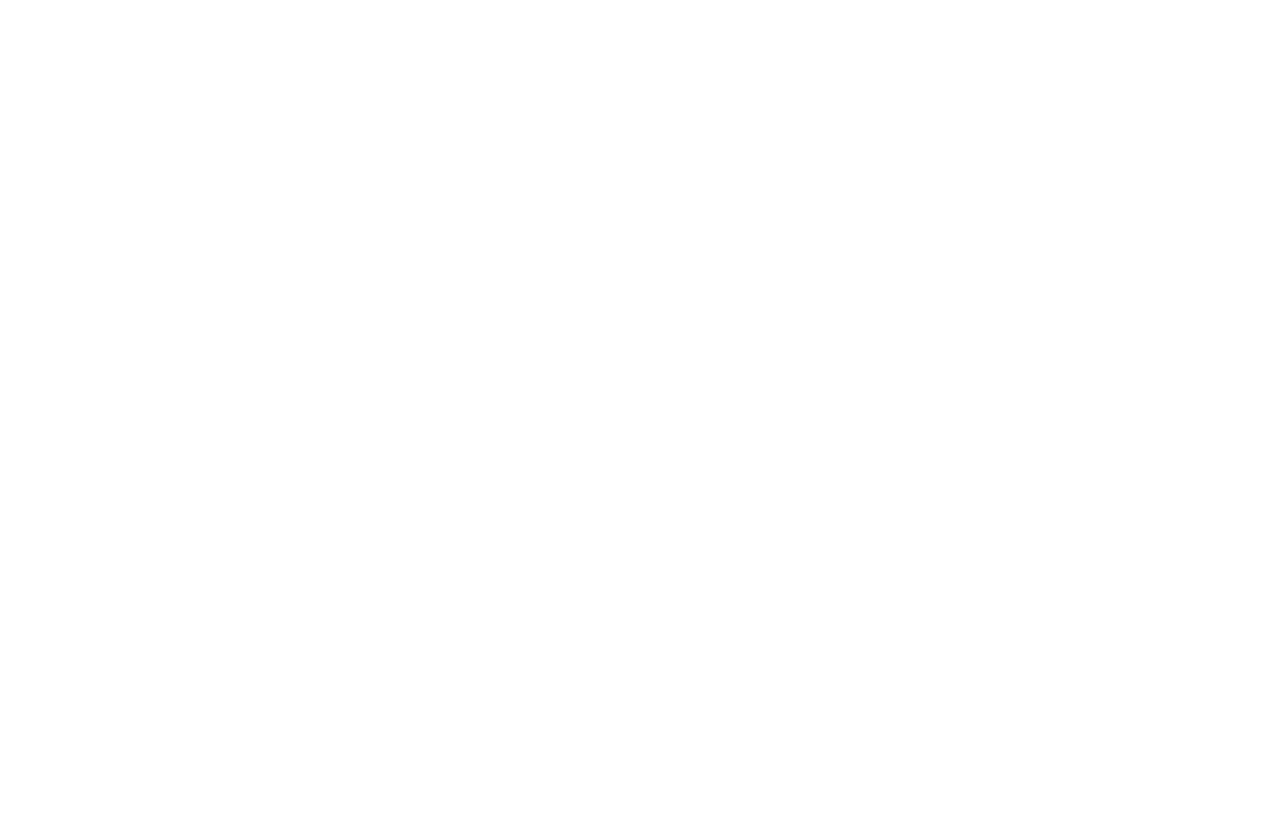
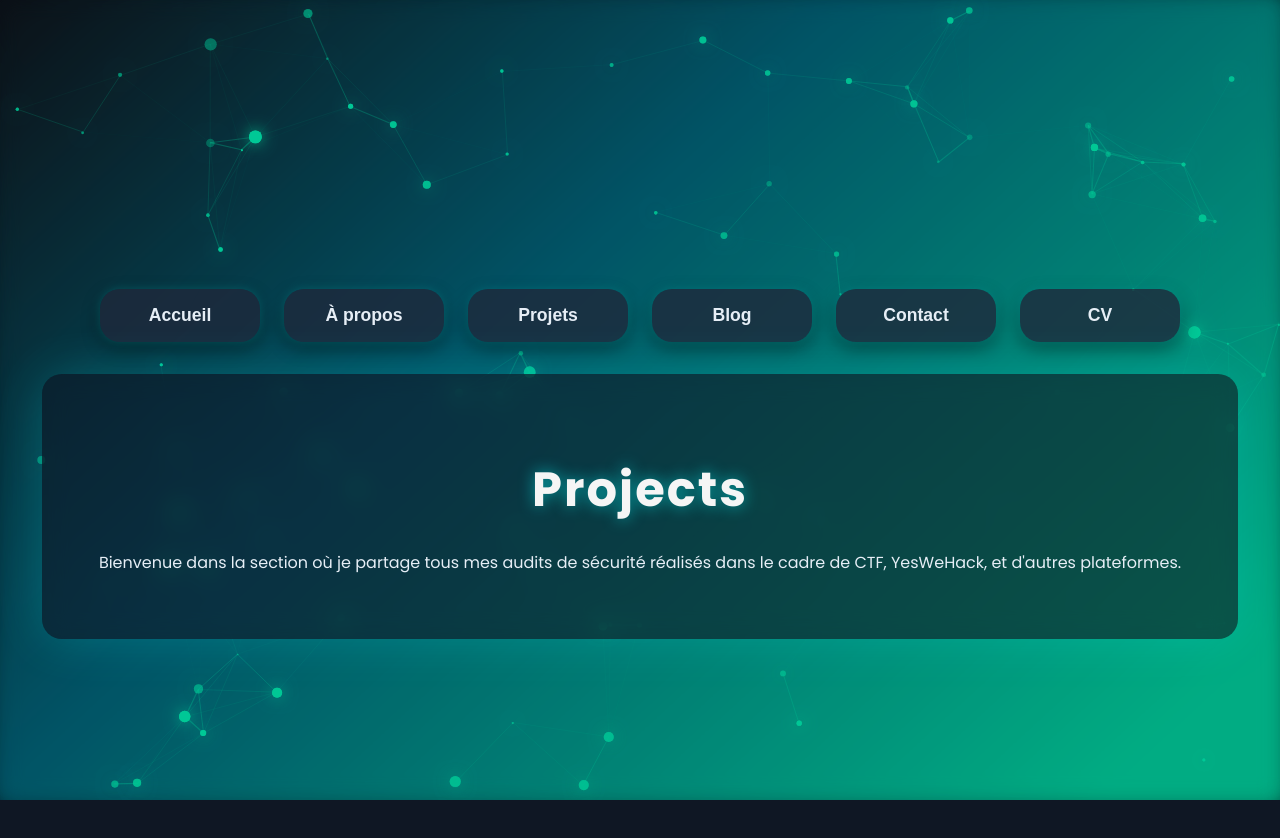
Before and after one commit to ftTower/portfolio, a plain HTML site: page projets.html in a window 1280 px wide. Before the commit the page ends 800 px from the top, so only its background shows below. Drawn offline with Linux system fonts and the light colour scheme; animation ran at ten frames a second.

Commit message:
Add HTML structure and navigation for portfolio pages; create Makefile for local server

```diff
--- a/about.html
+++ b/about.html
@@ -0,0 +1,32 @@
+<!DOCTYPE html>
+<html lang="fr">
+<head>
+  <meta charset="UTF-8" />
+  <meta name="viewport" content="width=device-width, initial-scale=1" />
+  <title>Portfolio de Thomas Auer - Rapports</title>
+  <link rel="preconnect" href="https://fonts.googleapis.com" />
+  <link rel="preconnect" href="https://fonts.gstatic.com" crossorigin />
+  <link href="https://fonts.googleapis.com/css2?family=Poppins:wght@300;400;600;700&display=swap" rel="stylesheet" />
+  <link rel="stylesheet" href="css/style.css" />
+</head>
+<body>
+
+  <nav class="btn-container">
+    <a href="index.html" class="btn-link"><button class="btn">Accueil</button></a>
+    <a href="about.html" class="btn-link"><button class="btn">À propos</button></a>
+    <a href="projets.html" class="btn-link"><button class="btn">Projets</button></a>
+    <a href="blog.html" class="btn-link"><button class="btn">Blog</button></a>
+    <a href="contact.html" class="btn-link"><button class="btn">Contact</button></a>
+    <a href="cv.html" class="btn-link"><button class="btn">CV</button></a>
+  </nav>
+
+  <canvas id="animated-background"></canvas>
+
+  <div class="content-container">
+    <h1>a propos</h1>
+  </div>
+
+  <script src="js/particles.js"></script>
+
+</body>
+</html>
--- a/projets.html
+++ b/projets.html
@@ -0,0 +1,34 @@
+<!DOCTYPE html>
+<html lang="fr">
+<head>
+  <meta charset="UTF-8" />
+  <meta name="viewport" content="width=device-width, initial-scale=1" />
+  <title>Portfolio de Thomas Auer - Rapports</title>
+  <link rel="preconnect" href="https://fonts.googleapis.com" />
+  <link rel="preconnect" href="https://fonts.gstatic.com" crossorigin />
+  <link href="https://fonts.googleapis.com/css2?family=Poppins:wght@300;400;600;700&display=swap" rel="stylesheet" />
+  <link rel="stylesheet" href="css/style.css" />
+</head>
+<body>
+
+  <nav class="btn-container">
+    <a href="index.html" class="btn-link"><button class="btn">Accueil</button></a>
+    <a href="about.html" class="btn-link"><button class="btn">À propos</button></a>
+    <a href="projets.html" class="btn-link"><button class="btn">Projets</button></a>
+    <a href="blog.html" class="btn-link"><button class="btn">Blog</button></a>
+    <a href="contact.html" class="btn-link"><button class="btn">Contact</button></a>
+    <a href="cv.html" class="btn-link"><button class="btn">CV</button></a>
+  </nav>
+
+  <canvas id="animated-background"></canvas>
+
+  <div class="content-container">
+    <h1>Projects</h1>
+    <p>Bienvenue dans la section où je partage tous mes audits de sécurité réalisés dans le cadre de CTF, YesWeHack, et d'autres plateformes.</p>
+
+  </div>
+
+  <script src="js/particles.js"></script>
+
+</body>
+</html>
```
Also changed, not shown: blog.html (+2 -2 lines), contact.html (+33 -0 lines), cv.html (+32 -0 lines), index.html (+1 -1 lines), 1 other file.
